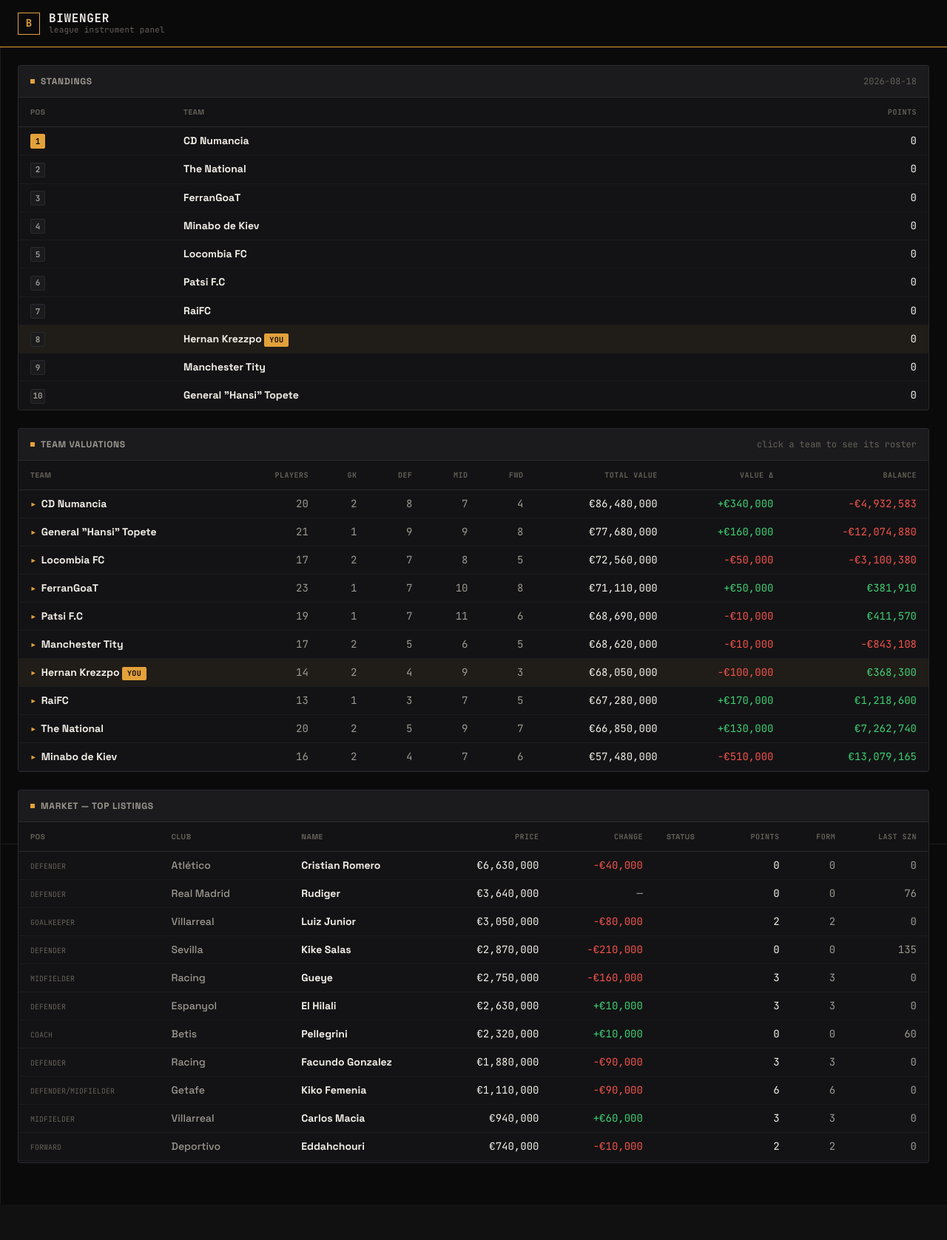
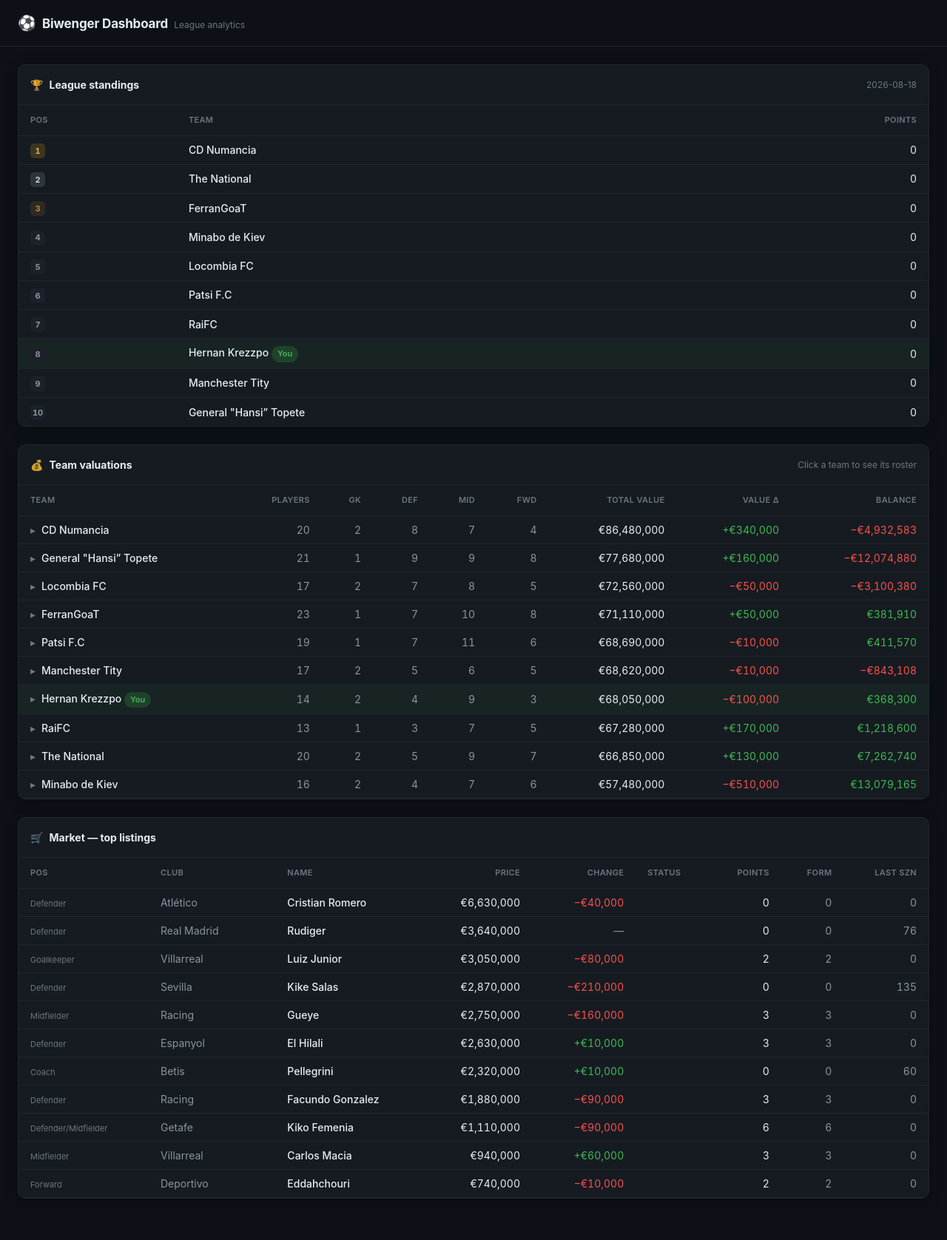
Before and after one commit to nilcrespo/BiwengerBot, a Flask app: page / in a window 1280 px wide. Shown: the whole page at 74% size. Before the commit the page ends 1629 px from the top, so only its background shows below. Run offline with Flask 3, Linux system fonts and the light colour scheme; data comes from the database, SQL or seed files in the repository; data that the repository does not hold is empty.

Commit message:
Revert "feat: redesign visual identity — instrument panel, not default dashboard"
This reverts commit 8553984b3202f17eef775fb5ddcfd57239731501.

```diff
--- a/static/css/style.css
+++ b/static/css/style.css
@@ -1,25 +1,23 @@
 /* ---------- Design tokens ---------- */
 :root {
-  --bg: #0a0a0b;
-  --surface: #131315;
-  --surface-raised: #1b1b1e;
-  --border: #2a2a2e;
-  --border-subtle: #1c1c1f;
+  --bg: #0d1117;
+  --surface: #161b22;
+  --surface-raised: #1c2129;
+  --border: #30363d;
+  --border-subtle: #21262d;
 
-  --text: #f0ede6;
-  --text-muted: #9c988f;
-  --text-faint: #656158;
+  --text: #e6edf3;
+  --text-muted: #8b949e;
+  --text-faint: #6e7681;
 
-  /* Amber is the brand/UI accent — used for interactive/emphasis states.
-     Gain/loss get their own dedicated colors so amber never gets
-     confused with "money went up." */
-  --accent: #e3a13a;
-  --accent-dim: #c98a2e;
-  --gain: #3ecf72;
-  --loss: #f2534a;
+  --accent: #3fb950;
+  --accent-dim: #2ea043;
+  --danger: #f85149;
+  --warning: #d29922;
 
-  --radius: 3px;
-  --radius-sm: 2px;
+  --radius: 10px;
+  --radius-sm: 6px;
+  --shadow: 0 4px 16px rgba(0, 0, 0, 0.35);
 
   --space-1: 4px;
   --space-2: 8px;
@@ -27,9 +25,6 @@
   --space-4: 16px;
   --space-5: 24px;
   --space-6: 32px;
-
-  --font-display: 'Space Grotesk', -apple-system, BlinkMacSystemFont, sans-serif;
-  --font-mono: 'JetBrains Mono', ui-monospace, SFMono-Regular, Menlo, Consolas, monospace;
 }
 
 * {
@@ -44,20 +39,14 @@ html, body {
 body {
   background: var(--bg);
   color: var(--text);
-  font-family: var(--font-display);
+  font-family: -apple-system, BlinkMacSystemFont, "Segoe UI", Roboto, Helvetica, Arial, sans-serif;
   font-size: 14px;
   line-height: 1.5;
   -webkit-font-smoothing: antialiased;
-  background-image:
-    linear-gradient(var(--border-subtle) 1px, transparent 1px),
-    linear-gradient(90deg, var(--border-subtle) 1px, transparent 1px);
-  background-size: 48px 48px;
-  background-attachment: fixed;
-  background-position: -1px -1px;
 }
 
 ::selection {
-  background: rgba(227, 161, 58, 0.3);
+  background: rgba(63, 185, 80, 0.35);
 }
 
 /* ---------- Layout ---------- */
@@ -72,7 +61,7 @@ body {
   top: 0;
   z-index: 20;
   background: var(--bg);
-  border-bottom: 1px solid var(--accent);
+  border-bottom: 1px solid var(--border-subtle);
   padding: var(--space-4) var(--space-5);
   margin-bottom: var(--space-5);
 }
@@ -88,45 +77,25 @@ body {
 
 .brand {
   display: flex;
-  align-items: center;
-  gap: var(--space-3);
+  align-items: baseline;
+  gap: var(--space-2);
   margin-right: auto;
 }
 
 .brand-mark {
-  display: flex;
-  align-items: center;
-  justify-content: center;
-  width: 30px;
-  height: 30px;
-  border: 1.5px solid var(--accent);
-  color: var(--accent);
-  font-family: var(--font-mono);
-  font-weight: 700;
-  font-size: 14px;
-  flex-shrink: 0;
-}
-
-.brand-text {
-  display: flex;
-  flex-direction: column;
-  line-height: 1.15;
+  font-size: 20px;
 }
 
 .brand-title {
-  font-size: 16px;
-  font-weight: 700;
-  letter-spacing: 0.04em;
-  text-transform: uppercase;
+  font-size: 17px;
+  font-weight: 650;
+  letter-spacing: -0.01em;
   color: var(--text);
-  font-family: var(--font-mono);
 }
 
 .brand-sub {
-  font-size: 11px;
+  font-size: 12px;
   color: var(--text-faint);
-  font-family: var(--font-mono);
-  letter-spacing: 0.02em;
 }
 
 /* ---------- Filter controls ---------- */
@@ -158,7 +127,7 @@ body {
   border-radius: var(--radius-sm);
   padding: 7px 10px;
   font-size: 13px;
-  font-family: var(--font-mono);
+  font-family: inherit;
   min-width: 160px;
 }
 
@@ -215,8 +184,9 @@ body {
 
 .card {
   background: var(--surface);
-  border: 1px solid var(--border);
+  border: 1px solid var(--border-subtle);
   border-radius: var(--radius);
+  box-shadow: var(--shadow);
   overflow: hidden;
   display: flex;
   flex-direction: column;
@@ -227,34 +197,26 @@ body {
   align-items: center;
   justify-content: space-between;
   gap: var(--space-3);
-  padding: var(--space-3) var(--space-4);
-  border-bottom: 1px solid var(--border);
-  background: var(--surface-raised);
+  padding: var(--space-4) var(--space-4);
+  border-bottom: 1px solid var(--border-subtle);
 }
 
 .card-title {
-  font-size: 12px;
-  font-weight: 700;
-  text-transform: uppercase;
-  letter-spacing: 0.06em;
-  color: var(--text-muted);
+  font-size: 14px;
+  font-weight: 650;
+  color: var(--text);
   display: flex;
   align-items: center;
   gap: var(--space-2);
 }
 
-.card-title::before {
-  content: '';
-  display: inline-block;
-  width: 6px;
-  height: 6px;
-  background: var(--accent);
+.card-title .icon {
+  opacity: 0.8;
 }
 
 .card-meta {
   font-size: 12px;
   color: var(--text-faint);
-  font-family: var(--font-mono);
 }
 
 .card-body {
@@ -270,6 +232,7 @@ body {
 table {
   width: 100%;
   border-collapse: collapse;
+  font-variant-numeric: tabular-nums;
 }
 
 thead th {
@@ -277,20 +240,18 @@ thead th {
   top: 0;
   background: var(--surface);
   text-align: left;
-  font-size: 10px;
+  font-size: 11px;
   text-transform: uppercase;
-  letter-spacing: 0.05em;
+  letter-spacing: 0.03em;
   color: var(--text-faint);
-  font-weight: 700;
+  font-weight: 600;
   padding: var(--space-3) var(--space-4);
-  border-bottom: 1px solid var(--border);
+  border-bottom: 1px solid var(--border-subtle);
   white-space: nowrap;
 }
 
 th.num, td.num {
   text-align: right;
-  font-family: var(--font-mono);
-  font-variant-numeric: tabular-nums;
 }
 
 tbody td {
@@ -313,7 +274,7 @@ tbody tr:hover td {
 }
 
 .cell-primary {
-  font-weight: 600;
+  font-weight: 550;
 }
 
 .cell-muted {
@@ -321,18 +282,17 @@ tbody tr:hover td {
 }
 
 .money-pos {
-  color: var(--gain);
+  color: var(--accent);
 }
 
 .money-neg {
-  color: var(--loss);
+  color: var(--danger);
 }
 
 .empty-row td {
   color: var(--text-faint);
   text-align: center;
   padding: var(--space-5);
-  font-family: var(--font-mono);
 }
 
 /* ---------- Badges & pills ---------- */
@@ -340,36 +300,33 @@ tbody tr:hover td {
   display: inline-flex;
   align-items: center;
   gap: 4px;
-  padding: 1px 7px;
-  border-radius: var(--radius-sm);
-  font-size: 10px;
-  font-weight: 700;
-  text-transform: uppercase;
-  letter-spacing: 0.03em;
+  padding: 2px 8px;
+  border-radius: 999px;
+  font-size: 11px;
+  font-weight: 600;
   line-height: 1.6;
   white-space: nowrap;
-  font-family: var(--font-mono);
 }
 
-.pill-fit { background: rgba(62, 207, 114, 0.12); color: var(--gain); }
-.pill-injured { background: rgba(242, 83, 74, 0.12); color: var(--loss); }
-.pill-doubt { background: rgba(227, 161, 58, 0.15); color: var(--accent); }
-.pill-neutral { background: rgba(156, 152, 143, 0.12); color: var(--text-muted); }
+.pill-fit { background: rgba(63, 185, 80, 0.15); color: var(--accent); }
+.pill-injured { background: rgba(248, 81, 73, 0.15); color: var(--danger); }
+.pill-doubt { background: rgba(210, 153, 34, 0.15); color: var(--warning); }
+.pill-neutral { background: rgba(139, 148, 158, 0.15); color: var(--text-muted); }
 
-.prob-high { background: rgba(62, 207, 114, 0.12); color: var(--gain); }
-.prob-mid { background: rgba(227, 161, 58, 0.15); color: var(--accent); }
-.prob-low { background: rgba(156, 152, 143, 0.12); color: var(--text-muted); }
+.prob-high { background: rgba(63, 185, 80, 0.15); color: var(--accent); }
+.prob-mid { background: rgba(210, 153, 34, 0.15); color: var(--warning); }
+.prob-low { background: rgba(139, 148, 158, 0.15); color: var(--text-muted); }
 
 .pill-me {
-  background: var(--accent);
-  color: var(--bg);
+  background: rgba(63, 185, 80, 0.2);
+  color: var(--accent);
 }
 
 tr.row-me td {
-  background: rgba(227, 161, 58, 0.06);
+  background: rgba(63, 185, 80, 0.05);
 }
 tr.row-me:hover td {
-  background: rgba(227, 161, 58, 0.12);
+  background: rgba(63, 185, 80, 0.1);
 }
 
 .rank {
@@ -378,26 +335,20 @@ tr.row-me:hover td {
   justify-content: center;
   width: 20px;
   height: 20px;
-  border-radius: var(--radius-sm);
+  border-radius: 5px;
   font-size: 11px;
   font-weight: 700;
-  font-family: var(--font-mono);
   background: var(--surface-raised);
   color: var(--text-muted);
-  border: 1px solid var(--border);
 }
 
-.rank-1 {
-  background: var(--accent);
-  color: var(--bg);
-  border-color: var(--accent);
-}
+.rank-1 { background: rgba(210, 153, 34, 0.2); color: #e3b341; }
+.rank-2 { background: rgba(139, 148, 158, 0.2); color: #c9d1d9; }
+.rank-3 { background: rgba(210, 153, 34, 0.12); color: #b08a4e; }
 
 .pos-badge {
-  font-size: 10px;
+  font-size: 11px;
   color: var(--text-faint);
-  font-family: var(--font-mono);
-  text-transform: uppercase;
 }
 
 /* ---------- Misc states ---------- */
@@ -409,14 +360,13 @@ tr.row-me:hover td {
 }
 
 .error-banner {
-  background: rgba(242, 83, 74, 0.08);
-  border: 1px solid rgba(242, 83, 74, 0.35);
-  color: #ff9891;
+  background: rgba(248, 81, 73, 0.1);
+  border: 1px solid rgba(248, 81, 73, 0.35);
+  color: #ffb4ae;
   border-radius: var(--radius-sm);
   padding: var(--space-3) var(--space-4);
   margin-bottom: var(--space-5);
   font-size: 13px;
-  font-family: var(--font-mono);
 }
 
 /* ---------- Team roster accordion ---------- */
@@ -426,8 +376,7 @@ tr.team-row {
 
 .expand-chevron {
   display: inline-block;
-  color: var(--accent);
-  font-family: var(--font-mono);
+  color: var(--text-faint);
   transition: transform 0.15s;
   width: 0.8em;
 }
@@ -469,5 +418,4 @@ tr.roster-detail:hover td {
   padding: var(--space-4);
   color: var(--text-faint);
   text-align: center;
-  font-family: var(--font-mono);
 }
--- a/templates/dashboard.html
+++ b/templates/dashboard.html
@@ -4,20 +4,15 @@
     <meta charset="UTF-8">
     <meta name="viewport" content="width=device-width, initial-scale=1.0">
     <title>Biwenger Dashboard</title>
-    <link rel="preconnect" href="https://fonts.googleapis.com">
-    <link rel="preconnect" href="https://fonts.gstatic.com" crossorigin>
-    <link href="https://fonts.googleapis.com/css2?family=JetBrains+Mono:wght@400;500;700&family=Space+Grotesk:wght@500;700&display=swap" rel="stylesheet">
     <link href="{{ url_for('static', filename='css/style.css') }}" rel="stylesheet">
 </head>
 <body>
     <header class="topbar">
         <div class="topbar-inner">
             <div class="brand">
-                <span class="brand-mark">B</span>
-                <div class="brand-text">
-                    <span class="brand-title">Biwenger</span>
-                    <span class="brand-sub">league instrument panel</span>
-                </div>
+                <span class="brand-mark">⚽</span>
+                <span class="brand-title">Biwenger Dashboard</span>
+                <span class="brand-sub">League analytics</span>
             </div>
         </div>
     </header>
@@ -28,7 +23,7 @@
         <section class="grid single">
             <div class="card">
                 <div class="card-header">
-                    <span class="card-title">Standings</span>
+                    <span class="card-title"><span class="icon">🏆</span> League standings</span>
                     <span class="card-meta" id="currentDate"></span>
                 </div>
                 <div class="card-body scroll">
@@ -49,8 +44,8 @@
         <section class="grid single">
             <div class="card">
                 <div class="card-header">
-                    <span class="card-title">Team valuations</span>
-                    <span class="card-meta">click a team to see its roster</span>
+                    <span class="card-title"><span class="icon">💰</span> Team valuations</span>
+                    <span class="card-meta">Click a team to see its roster</span>
                 </div>
                 <div class="card-body">
                     <table id="teamsTable">
@@ -76,7 +71,7 @@
         <section class="grid single">
             <div class="card">
                 <div class="card-header">
-                    <span class="card-title">Market — top listings</span>
+                    <span class="card-title"><span class="icon">🛒</span> Market — top listings</span>
                 </div>
                 <div class="card-body scroll">
                     <table id="marketTable">
```
